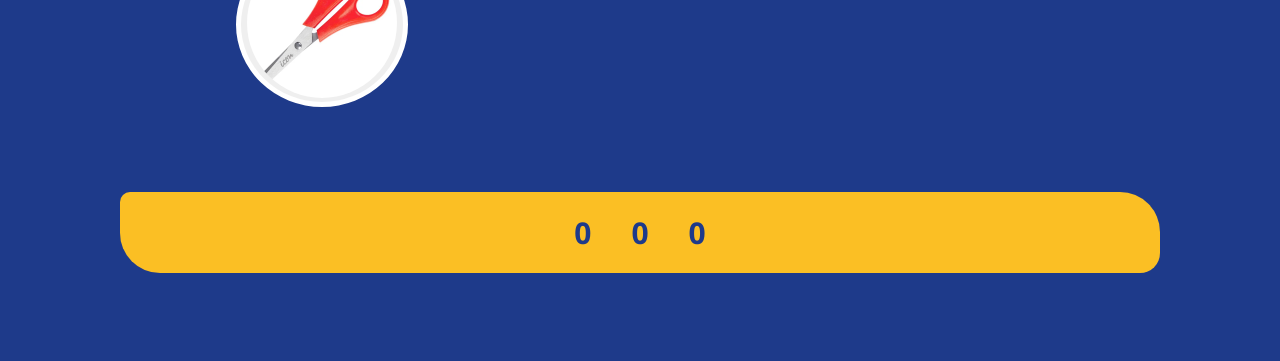
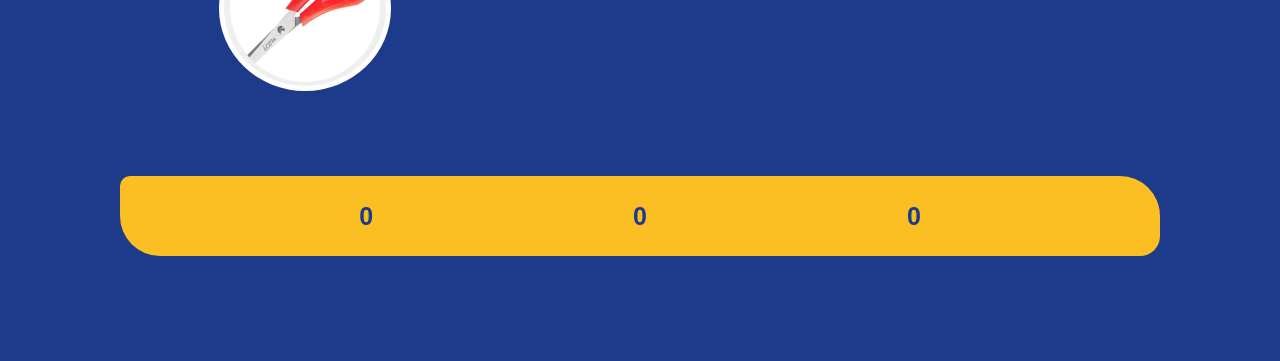
Before and after one commit to lagoanadia/Basic-Paper-Rocks-Scissors, a plain HTML site: page Game/index.html in a window 1280 px wide. Shown: the part 557-918 px from the top of the page. Drawn offline with Linux system fonts and the light colour scheme.

Commit message:
Refactor CSS styles and update font families

```diff
--- a/Game/style.css
+++ b/Game/style.css
@@ -10,7 +10,7 @@
 
 body
 {
-font-family: 'Segoe UI', Tahoma, Geneva, Verdana, sans-serif;
+font-family: "Bungee Inline", sans-serif;
 display: flex;
 flex-direction: column;
 align-items: center;
@@ -66,7 +66,6 @@ h1
     margin-top: 100px;
     border-radius: 200px;
     border:solid 5px var(--color-text);
-
 }
 
 #vs
@@ -76,16 +75,18 @@ h1
     margin: 100px;
     font-size: 120px;
     font-style: italic;
+    font-family: "Arial", sans-serif;
 }
 
 #counters
 {
-    font-size: 30px;
+    font-size: 25px;
     font-weight: bold;
 
     margin: 80px;
     padding: 20px;
     width: 1000px;
+    height: 40px;
 
     display: flex;
     flex-direction: row;
@@ -100,6 +101,10 @@ h1
 }
 .counter
 {
-    margin: 0px 20px;
+    margin: 0px 130px;
 
 }
+.amount
+{
+    justify-self: center;
+}
```
